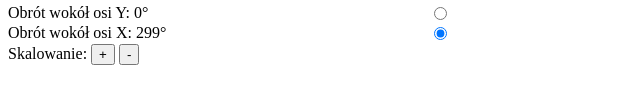
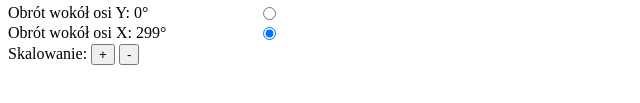
Before and after one commit to DOLEROL/canvas-js-3d, a plain HTML site: page docs/index.html in a window 1280 px wide. Shown: the part 421-524 px from the top of the page, 0-640 px from the left. Drawn offline with Linux system fonts and the light colour scheme.

Commit message:
docs update

```diff
--- a/docs/index.html
+++ b/docs/index.html
@@ -15,11 +15,11 @@
     </canvas>
     <form>
         <div class="flex">
-            <div class="flex-item-1">Obrót wokół osi Y: <span id="Y"></span>°</div>
+            <div class="flex-item-2">Obrót wokół osi Y: <span id="Y"></span>°</div>
             <div class="flex-item-2"><input type="radio" name="radio" id="radioY"></div>
         </div>
         <div class="flex">
-            <div class="flex-item-1">Obrót wokół osi X: <span id="X"></span>°</div>
+            <div class="flex-item-2">Obrót wokół osi X: <span id="X"></span>°</div>
             <div class="flex-item-2"><input type="radio" name="radio" id="radioX" checked></div>
         </div>
     </form>
--- a/docs/style.css
+++ b/docs/style.css
@@ -5,6 +5,7 @@
 .flex{
     display: flex;
     flex-wrap: wrap;
+    max-width: 500px;
 }
 
 .flex-item-1{
```
